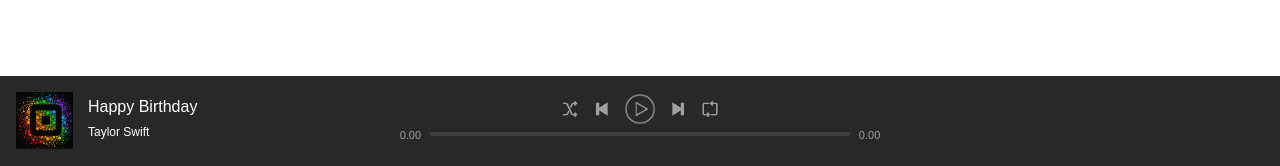
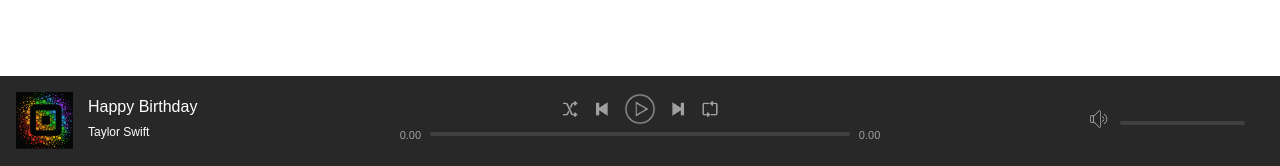
Before and after one commit to mali-tian/php-sample, a PHP site: page / in a window 1280 px wide. Shown: the part 634-800 px from the top of the page. Run offline with PHP 8.4, Linux system fonts and the light colour scheme; the visitor is signed in with stand-in values (Sample User, id 1).

Commit message:
Volume bar section

```diff
--- a/assets/css/style.css
+++ b/assets/css/style.css
@@ -131,3 +131,18 @@ html body {
   font-size: 12px;
   color: #a0a0a0;
 }
+
+#nowPlayingRight {
+  position: relative;
+  margin-top: 16px;
+}
+
+#nowPlayingRight .volumeBar {
+  width: 180px;
+  position: absolute;
+  right: 0;
+}
+
+#nowPlayingRight .progressBar {
+  width: 125px;
+}
--- a/index.php
+++ b/index.php
@@ -78,7 +78,18 @@ if (isset($_SESSION['userLoggedIn'])) {
           </div>
         </div>
       </div>
-      <div id="nowPlayingRight"></div>
+      <div id="nowPlayingRight">
+        <div class="volumeBar">
+          <button class="controlButton volume" title="Volume Button">
+            <img src="assets/images/icons/volume.png" alt="Volume">
+          </button>
+          <div class="progressBar">
+            <div class="progressBarBg">
+              <div class="progress"></div>
+            </div>
+          </div>
+        </div>
+      </div>
     </div>
   </div>
 </body>
```
